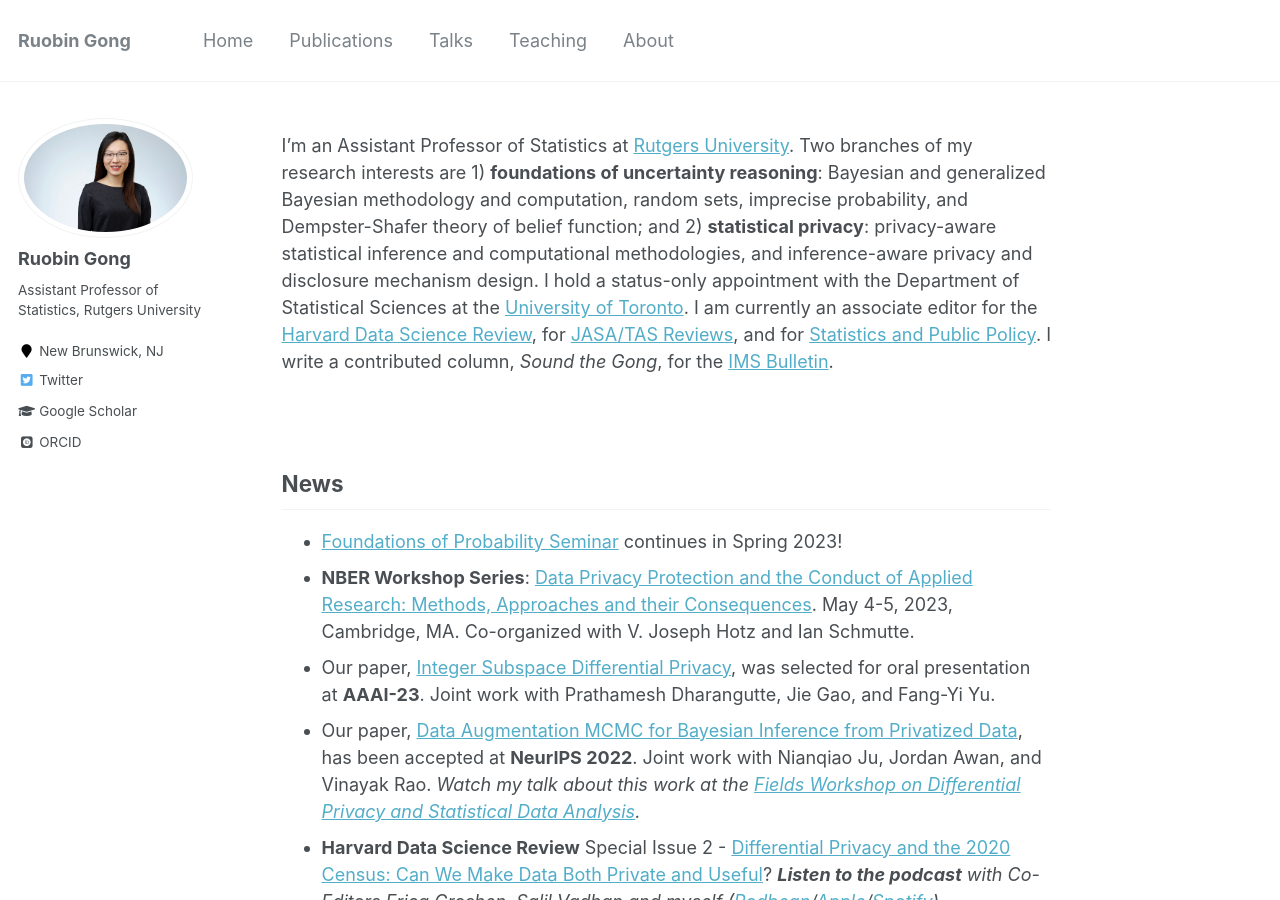
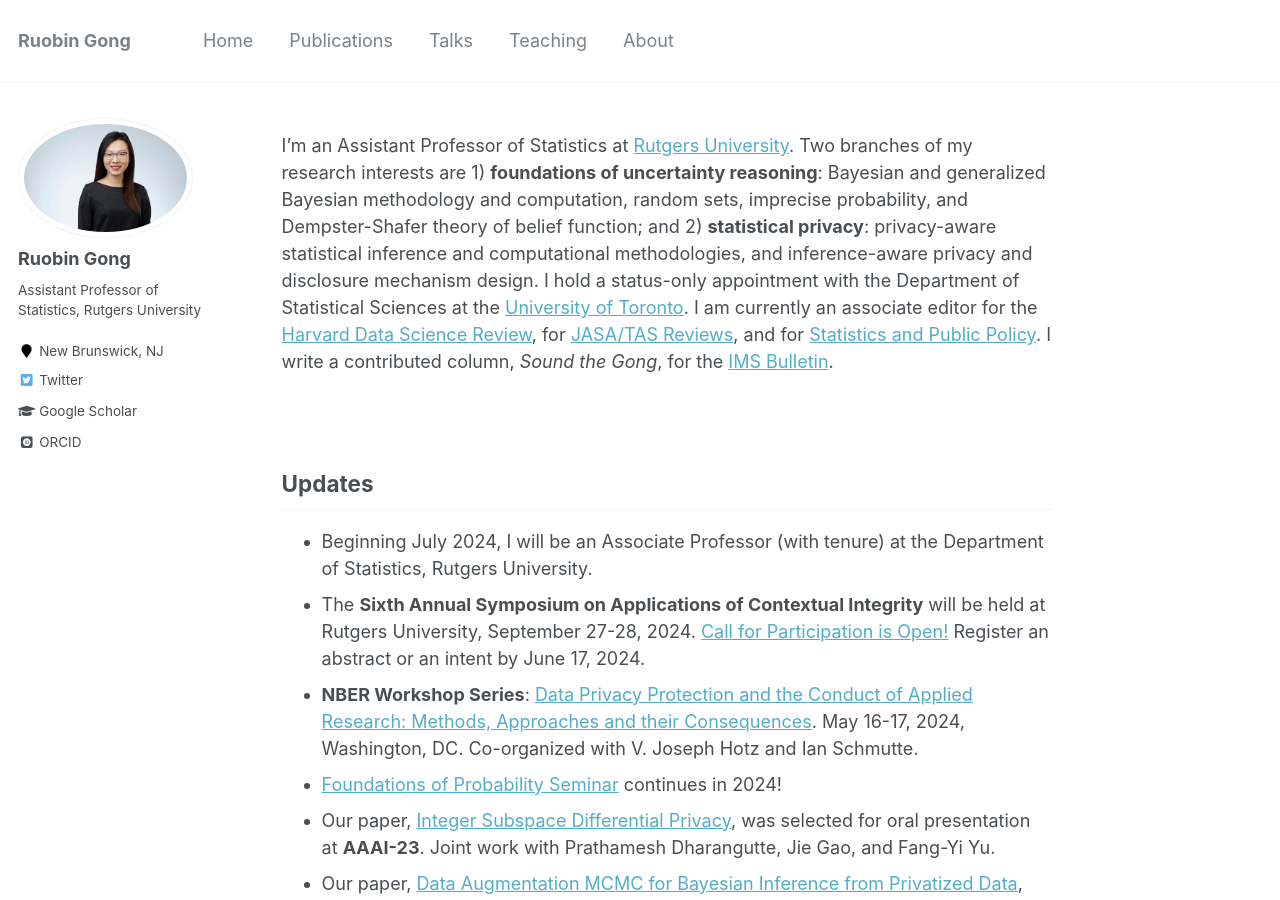
Before and after one commit to RuobinGong/RuobinGong.github.io, a Jekyll site: the page built from _pages/home.md, in a window 1280 px wide and 900 px high. Built offline with Jekyll 4.4.1, drawn with Linux system fonts in a browser that asks for light colours; some web fonts are replaced.

Commit message:
Update home.md

```diff
--- a/_pages/home.md
+++ b/_pages/home.md
@@ -14,11 +14,12 @@ I'm an Assistant Professor of Statistics at [Rutgers University](https://www.sta
 
 <br>
 
-## News
+## Updates
 
-
-* [Foundations of Probability Seminar](https://foundationsofprobabilityseminar.com) continues in Spring 2023!
-* **NBER Workshop Series**: [Data Privacy Protection and the Conduct of Applied Research: Methods, Approaches and their Consequences](https://www.nber.org/conferences/data-privacy-protection-and-conduct-applied-research-methods-approaches-and-their-consequences). May 4-5, 2023, Cambridge, MA. Co-organized with V. Joseph Hotz and Ian Schmutte.
+* Beginning July 2024, I will be an Associate Professor (with tenure) at the Department of Statistics, Rutgers University.
+* The **Sixth Annual Symposium on Applications of Contextual Integrity** will be held at Rutgers University, September 27-28, 2024. [Call for Participation is Open!](https://privaci.info/symposium/2024/cfp.html) Register an abstract or an intent by June 17, 2024.
+* **NBER Workshop Series**: [Data Privacy Protection and the Conduct of Applied Research: Methods, Approaches and their Consequences](https://www.nber.org/conferences/data-privacy-protection-and-conduct-applied-research-methods-approaches-and-their-consequences). May 16-17, 2024, Washington, DC. Co-organized with V. Joseph Hotz and Ian Schmutte.
+* [Foundations of Probability Seminar](https://foundationsofprobabilityseminar.com) continues in 2024!
 * Our paper, [Integer Subspace Differential Privacy](https://ruobingong.github.io/publication/2023-02-01-integer-subspace), was selected for oral presentation at **AAAI-23**. Joint work with Prathamesh Dharangutte, Jie Gao, and Fang-Yi Yu.
 * Our paper, [Data Augmentation MCMC for Bayesian Inference from Privatized Data](https://ruobingong.github.io/publication/2022-12-01-DAMCMC), has been accepted at **NeurIPS 2022**. Joint work with Nianqiao Ju, Jordan Awan, and Vinayak Rao.  _Watch my talk about this work at the [Fields Workshop on Differential Privacy and Statistical Data Analysis](http://www.fields.utoronto.ca/talks/Data-Augmentation-MCMC-Bayesian-Inference-Privatized-Data)._
 * **Harvard Data Science Review** Special Issue 2 - [Differential Privacy and the 2020 Census: Can We Make Data Both Private and Useful](https://hdsr.mitpress.mit.edu/specialissue2)?  _**Listen to the podcast** with Co-Editors Erica Groshen, Salil Vadhan and myself ([Podbean](https://hdsr.podbean.com/e/differential-privacy-for-the-2020-us-census-can-we-make-data-both-private-and-useful-part-1/)/[Apple](https://podcasts.apple.com/us/podcast/differential-privacy-for-the-2020-u-s-census-can-we/id1558728983?i=1000571597321)/[Spotify](https://open.spotify.com/episode/4A9ahGLv5r58LJX8Alxg19))_
```
